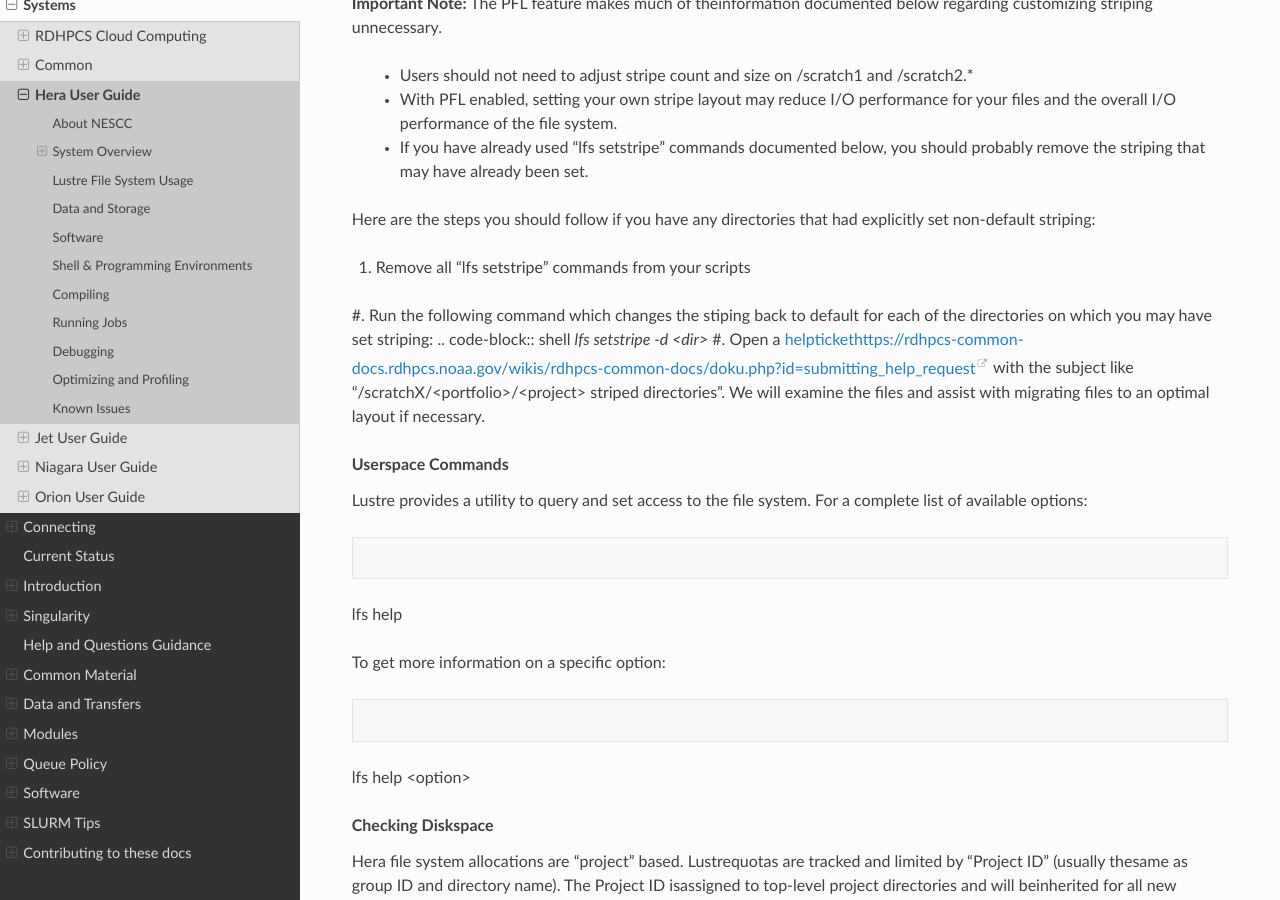
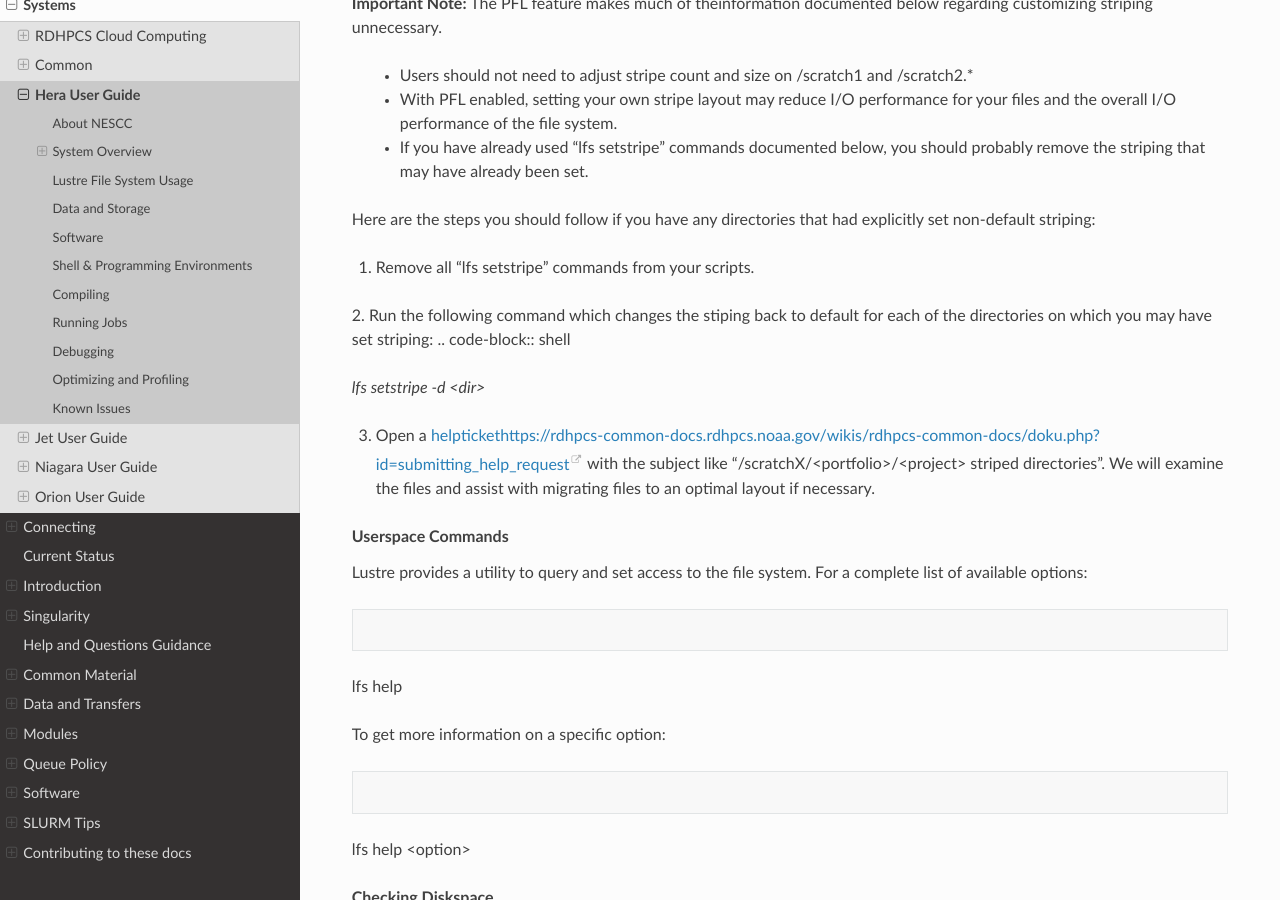
Before and after one commit to NOAA-RDHPCS/noaa-rdhpcs.github.io, a Sphinx documentation site: the page built from source/systems/hera_user_guide.rst, in a window 1280 px wide and 900 px high, scrolled down 4352 px. Built offline with Sphinx 7.4.7 and the Read the Docs theme 2.0.0, drawn with Linux system fonts in a browser that asks for light colours; pages that are not in the unit, such as notebooks, are missing from menus.

Commit message:
code block, text edit

```diff
--- a/source/systems/hera_user_guide.rst
+++ b/source/systems/hera_user_guide.rst
@@ -146,6 +146,7 @@ All nodes (login and compute) access the lustre file-systemsmounted at /scratch1
 Each user has access to one or more directories based on theproject which they are a member of, such as:
 
 .. code-block:: shell
+
 /scratch[1,2]/${PORTFOLIO}/${PROJECT}/${TASK}
 
 ...where ${TASK} is \**often but not necessarily*\* the individual user's login ID, as defined by the project lead. The number of servers and targets on *each* of the two Herafile systems is:
@@ -195,11 +196,13 @@ More details on PFL are available `<here: http://wiki.lustre.org/Progressive_Fil
 
 Here are the steps you should follow if you have any directories that had explicitly set non-default striping:
 
-#. Remove all "lfs setstripe" commands from your scripts
-#. Run the following command which changes the stiping back to default for each of the directories on which you may have set striping:
+1. Remove all "lfs setstripe" commands from your scripts.
+2. Run the following command which changes the stiping back to default for each of the directories on which you may have set striping:
 .. code-block:: shell
+
 *lfs setstripe -d <dir>*
-#. Open a `<help ticket https://rdhpcs-common-docs.rdhpcs.noaa.gov/wikis/rdhpcs-common-docs/doku.php?id=submitting_help_request>`_  with the subject like "/scratchX/<portfolio>/<project>   striped directories". We will examine the files and   assist with migrating files to an optimal layout if necessary.
+
+3. Open a `<help ticket https://rdhpcs-common-docs.rdhpcs.noaa.gov/wikis/rdhpcs-common-docs/doku.php?id=submitting_help_request>`_  with the subject like "/scratchX/<portfolio>/<project>   striped directories". We will examine the files and   assist with migrating files to an optimal layout if necessary.
 
 .. rubric:: Userspace Commands
 
```
